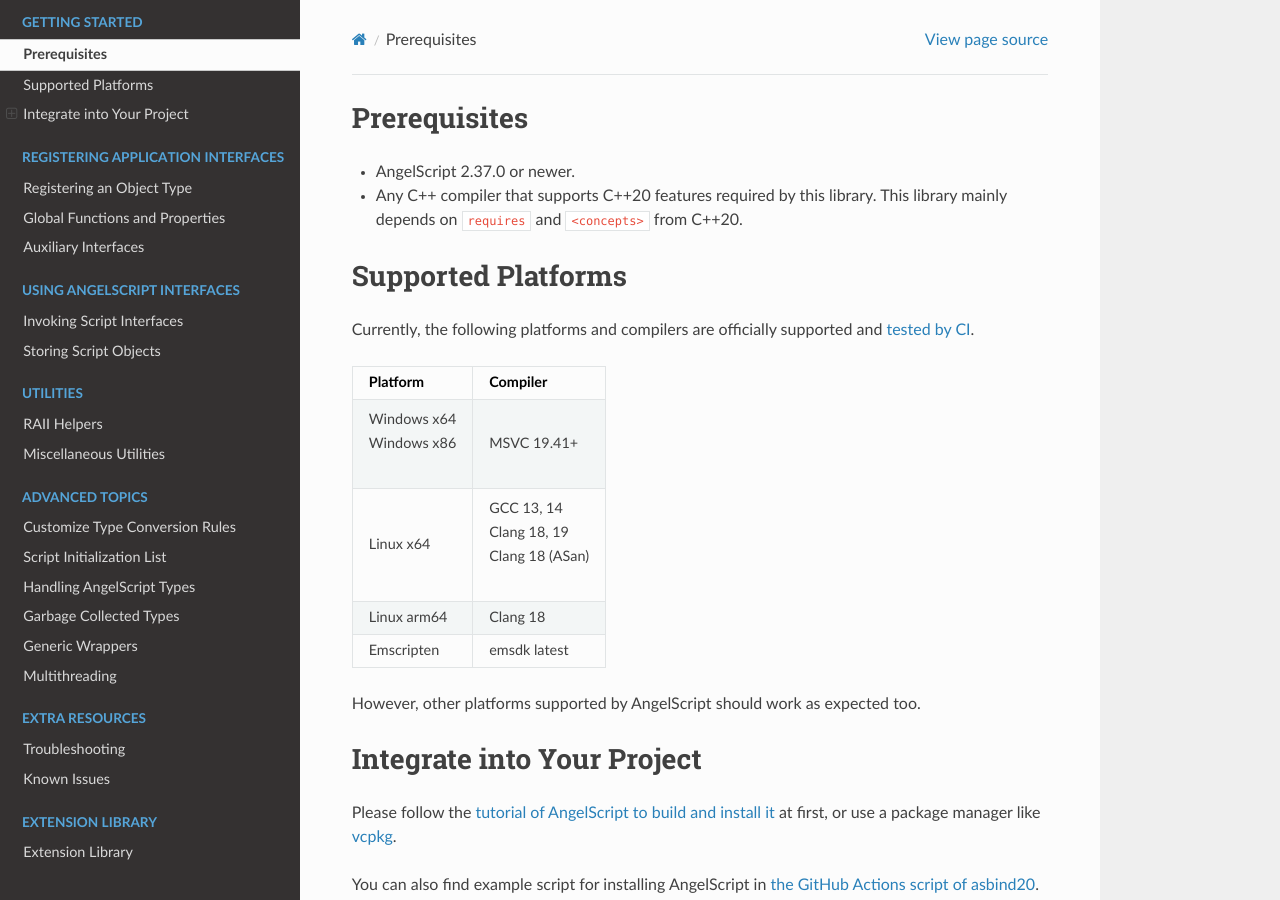
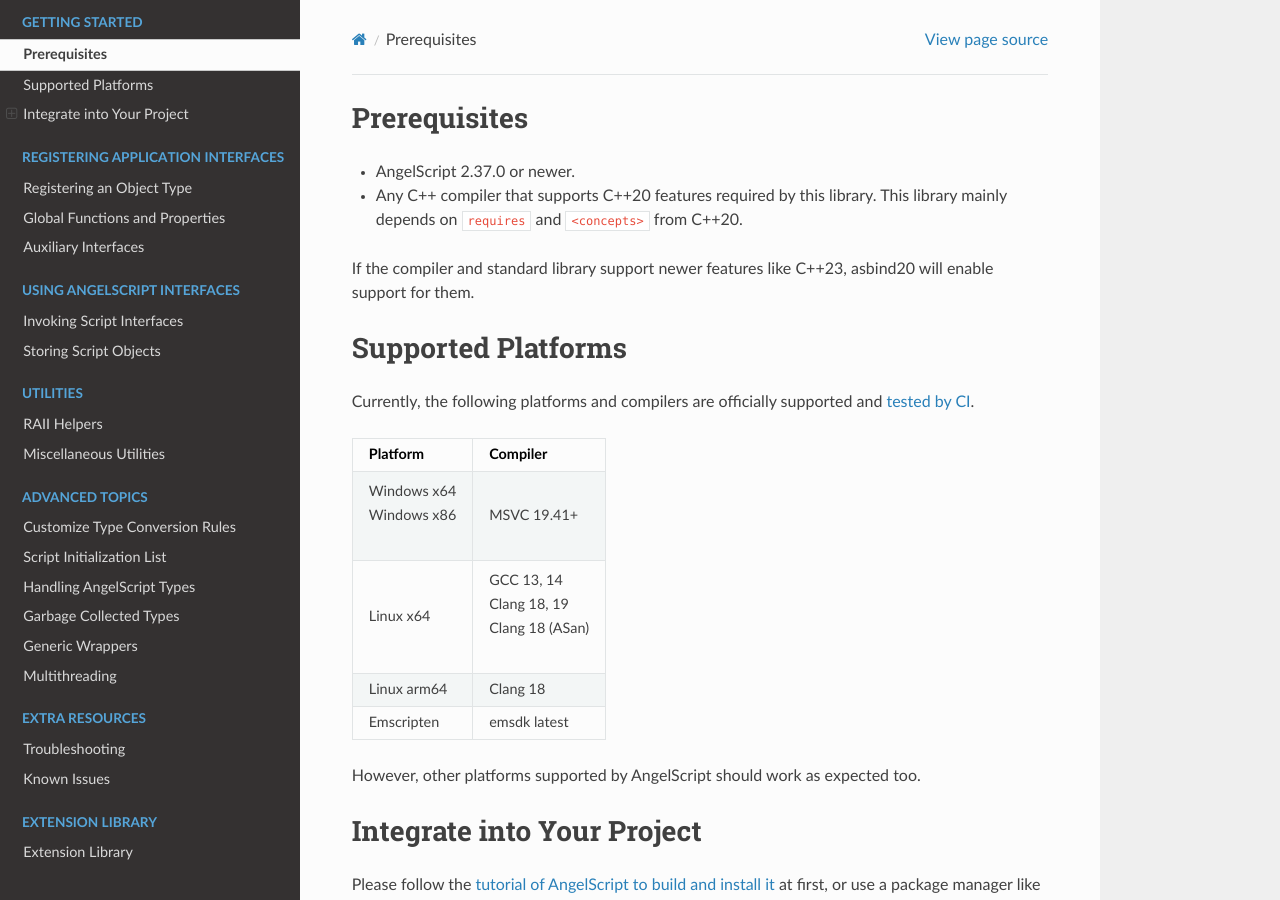
Before and after one commit to HenryAWE/asbind20, a Sphinx documentation site: the page built from doc/start.rst, in a window 1280 px wide and 900 px high. Built offline with Sphinx 7.4.7 and the Read the Docs theme 3.1.0, drawn with Linux system fonts in a browser that asks for light colours.

Commit message:
Documentation

```diff
--- a/doc/changelog.rst
+++ b/doc/changelog.rst
@@ -11,6 +11,7 @@ Update
 
 - Fully support of x86 (32bit) Windows platform, including special treatment for ``__stdcall``.
 - Binding generator for reference type no longer requires the registered type to be complete type.
+- Policy for converting script initialization list for constructors accepting ``std::from_range(_t)`` when C++23 is enabled.
 
 Breaking Change
 ~~~~~~~~~~~~~~~
--- a/doc/start.rst
+++ b/doc/start.rst
@@ -4,6 +4,9 @@ Prerequisites
 - AngelScript 2.37.0 or newer.
 - Any C++ compiler that supports C++20 features required by this library.
   This library mainly depends on ``requires`` and ``<concepts>`` from C++20.
+
+If the compiler and standard library support newer features like C++23,
+asbind20 will enable support for them.
 
 Supported Platforms
 ===================
```
Also changed, not shown: doc/advanced/init_list.rst (+25 -0 lines), 1 other file.
